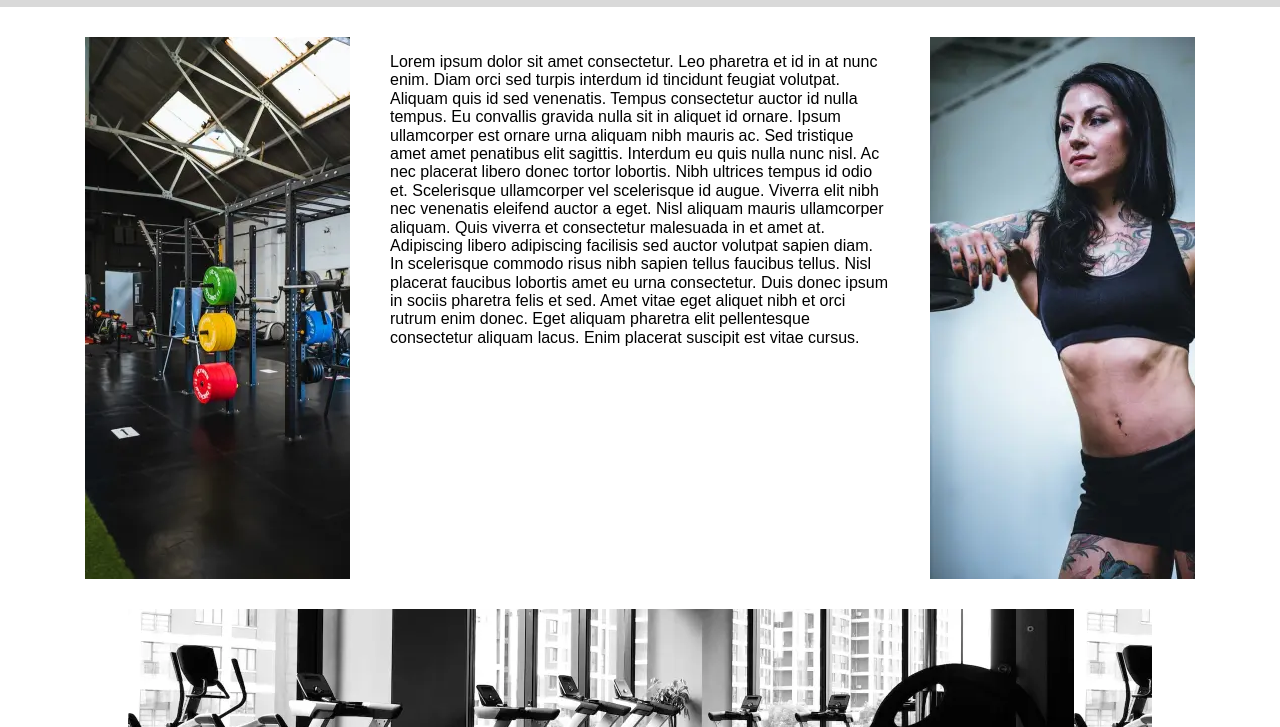
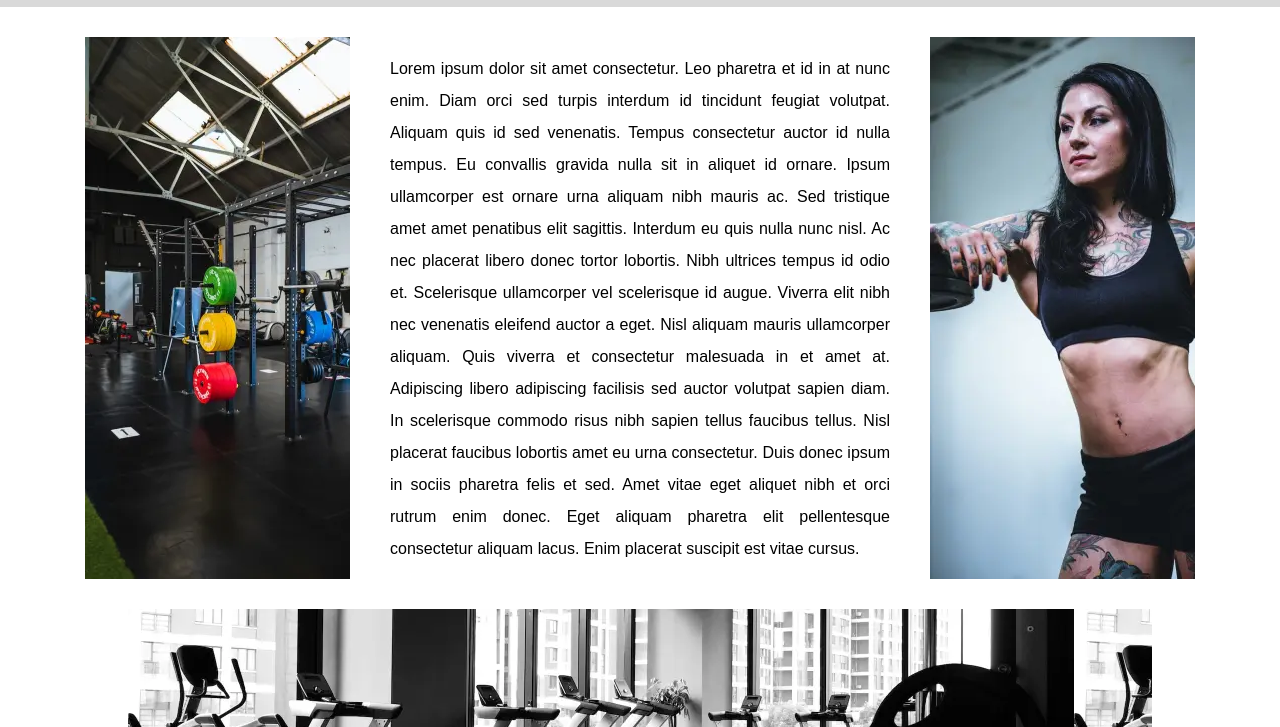
Before and after one commit to JoseteClado/examen2Trimestre, a plain HTML site: page index.html in a window 1280 px wide. Shown: the part 73-800 px from the top of the page. Drawn offline with Linux system fonts and the light colour scheme.

Commit message:
examen finalizado

```diff
--- a/estilos.css
+++ b/estilos.css
@@ -57,10 +57,10 @@ p{
 
 }
 
-.textoIgsGrandes {
+.textoImgsGrandes {
     width: var(--ancho_elementos_movil);
 }
-.textoIgsGrandes > p{
+.textoImgsGrandes > p{
     text-align: justify;
 }
 
@@ -200,6 +200,7 @@ color: black;
         flex-direction: row;
         gap: 40px;
         justify-content: center;
+
     }
 
     .textoImgsGrandes{
@@ -208,7 +209,7 @@ color: black;
 
     }
 
-    .textoIgsGrandes{
+    .textoImgsGrandes{
         line-height: 2;
     }
 
```
